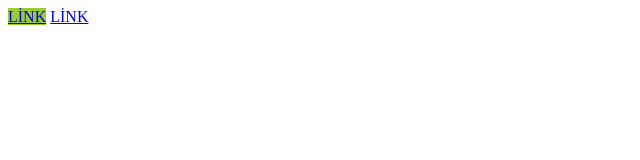
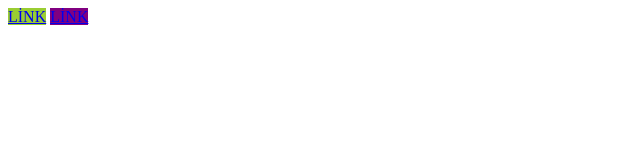
Before and after one commit to melikeaksoy555/passenger-counter-app, a plain HTML site: page attributeindex.html in a window 1280 px wide. Shown: the full height of the page, 0-640 px from the left. Drawn offline with Linux system fonts and the light colour scheme.

Commit message:
Equality Selector (Eşitlik Seçici) = [attribute=value] örneği eklendi

```diff
--- a/attributeindex.html
+++ b/attributeindex.html
@@ -8,6 +8,6 @@
 </head>
 <body>
     <a href="https://www.google.com.tr/" target="_blank">LİNK</a>
-    <a href="https://www.google.com.tr/" target="_parent">LİNK</a>
+    <a href="https://www.youtube.com/" target="_parent">LİNK</a>
 </body>
 </html>
--- a/attributestyle.css
+++ b/attributestyle.css
@@ -1,3 +1,6 @@
 a[target="_blank"]{
     background: yellowgreen;
 }
+a[href="https://www.youtube.com/"]{
+    background: purple;
+}
```
